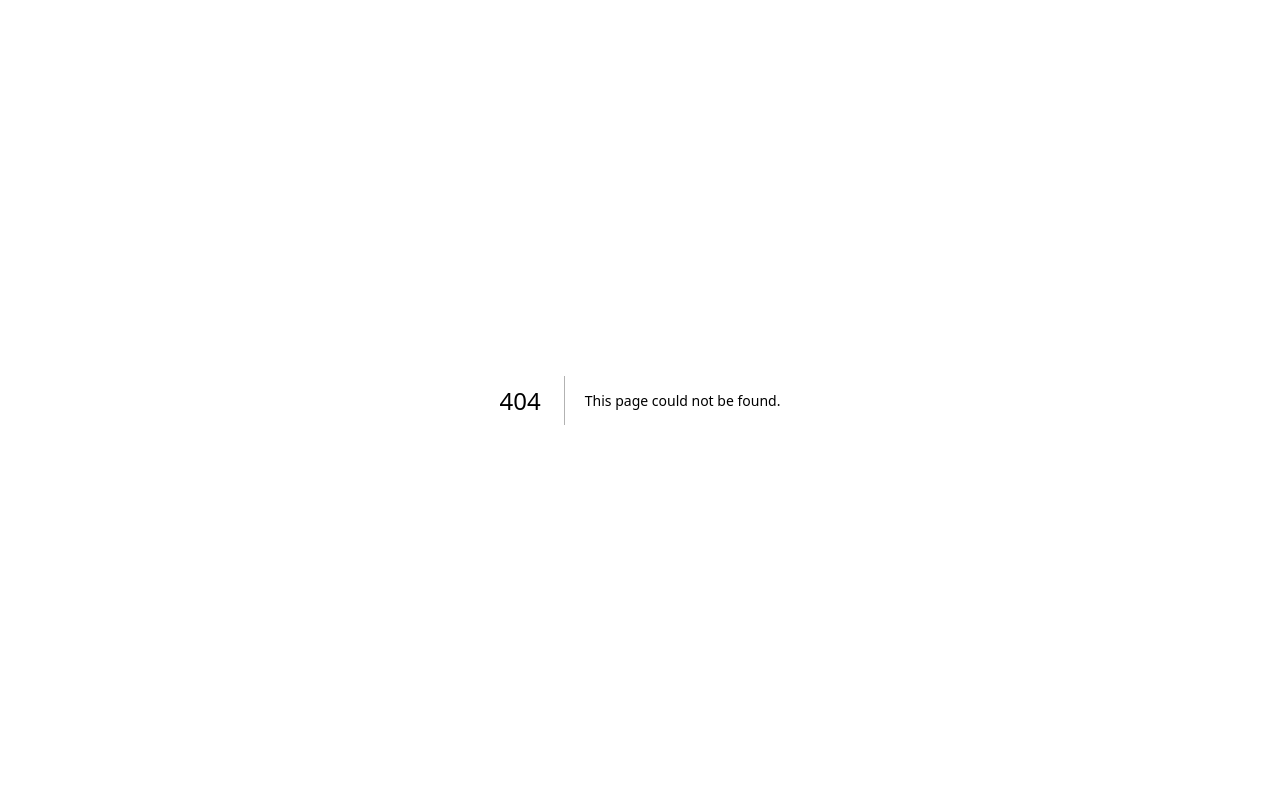
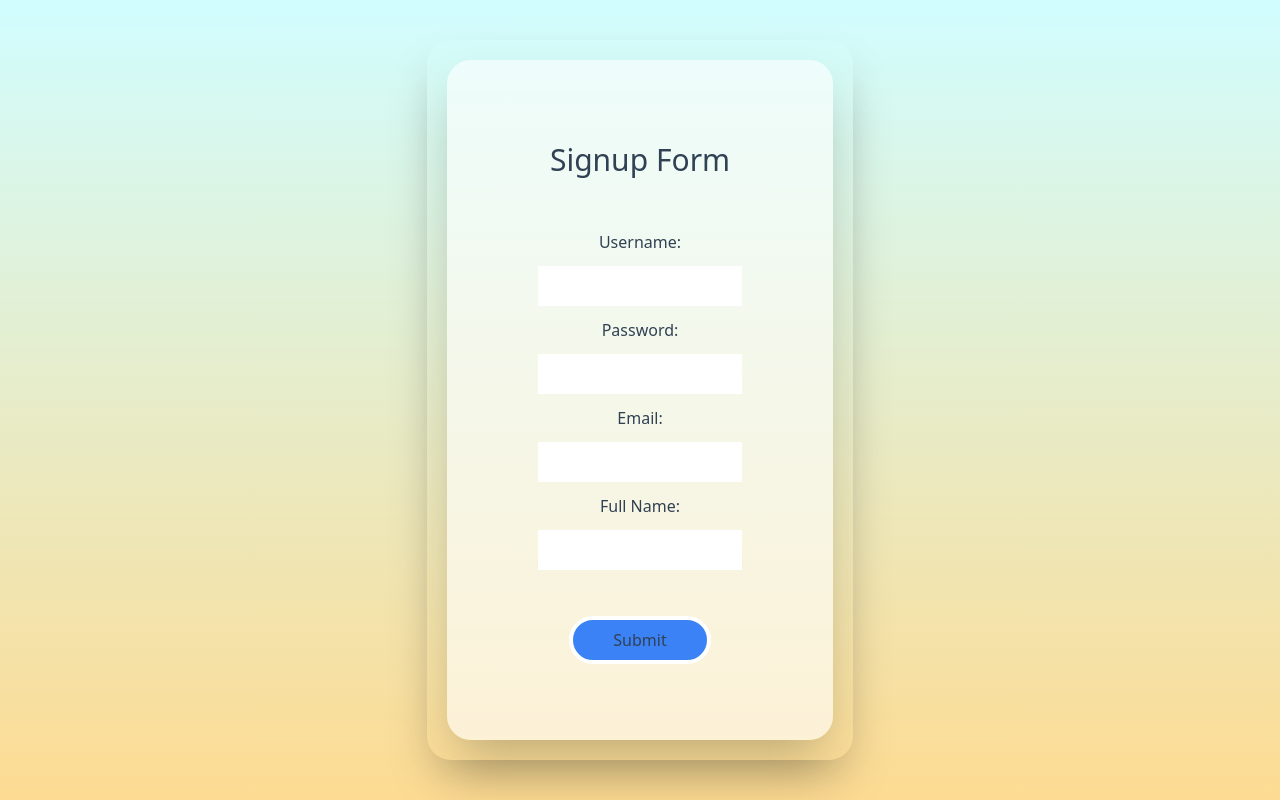
Before and after one commit to jduriu/yahtzee, a Next.js app in the folder yahtzee-front/: page /signup in a window 1280 px wide. Before the commit this address had no page. Built offline with nearby package versions, Linux system fonts and the light colour scheme.

Commit message:
initial front end sign up form component and api call

```diff
--- a/yahtzee-front/app/(auth)/_components/LoginForm.tsx
+++ b/yahtzee-front/app/(auth)/_components/SignupForm.tsx
@@ -4,25 +4,38 @@ import { useState } from "react"
 import { TokenAuth } from "@/utils/authUtils"
 
 
-export default function LoginForm() {
+export default function SignupForm({loading, setLoading, loggingIn, setLoggingIn}) {
   const [username, setUsername] = useState("")
   const [password, setPassword] = useState("")
-  const login = TokenAuth()[0]
+  const [email, setEmail] = useState("")
+  const [fullName, setFullName] = useState("")
+  const signUp = TokenAuth()[0]
+  const login = TokenAuth()[1]
 
 
   const handleSubmit = async (e) => {
     e.preventDefault()
-    await login(username, password)
+    const formData = {
+      username: username,
+      password: password,
+      email: email,
+      full_name: fullName
+    }
+    const new_user = await signUp(formData)
   }
 
   return (
     <div className="flex flex-col h-full w-full bg-white/60 shadow-2xl rounded-3xl px-10 py-5 justify-center items-center">
-      <div className="text-3xl h-1/4 w-full flex justify-center items-center">Login Form</div>
+      <div className="text-3xl h-1/4 w-full flex justify-center items-center">Signup Form</div>
       <div className="flex h-1/2 w-full flex-col gap-3 justify-center items-center">
         <div className="">Username:</div>
         <input className="bg-white w-2/3 p-2" type="text" value={username} onChange={(e) => setUsername(e.target.value)}/>
         <div className="">Password:</div>
         <input className="bg-white w-2/3 p-2" type="text" value={password} onChange={(e) => setPassword(e.target.value)}/>
+        <div className="">Email:</div>
+        <input className="bg-white w-2/3 p-2" type="text" value={email} onChange={(e) => setEmail(e.target.value)}/>
+        <div className="">Full Name:</div>
+        <input className="bg-white w-2/3 p-2" type="text" value={fullName} onChange={(e) => setFullName(e.target.value)}/>
       </div>
       <div className="h-1/4 w-full flex justify-center items-center">
         <button
--- /dev/null
+++ b/yahtzee-front/app/(auth)/signup/page.tsx
@@ -0,0 +1,17 @@
+'use client'
+
+import SignupForm from "../_components/SignupForm"
+import { useState } from 'react'
+
+export default function SignUp() {
+  const [loading, setLoading] = useState(false)
+  const [loggingIn, setLoggingIn] = useState(false)
+
+  return (
+    <div className="h-full w-full flex justify-center items-center">
+      <div className="h-[90%] w-1/3 rounded-3xl shadow-2xl p-5">
+        <SignupForm loading={loading} setLoading={setLoading} loggingIn={loggingIn} setLoggingIn={setLoggingIn}/>
+      </div>
+    </div>
+  )
+}
--- a/yahtzee-front/utils/authUtils.tsx
+++ b/yahtzee-front/utils/authUtils.tsx
@@ -22,11 +22,39 @@ export function setRefreshToken(refreshToken: string) {
   return sessionStorage.setItem("refreshToken", refreshToken)
 }
 
-
+interface FormData {
+  username: string;
+  email: string;
+  password: string;
+  full_name: string;
+}
 
 // Token authentication class for client
 export function TokenAuth() {
   const authClient = process.env.ACCOUNTS_API_HOST
+
+
+  async function signUp(formData: FormData) {
+    const url = `${authClient}/signup`
+    const data = JSON.stringify(formData)
+
+    try {
+      const response = await fetch(url, {
+        method: "POST",
+        body: data,
+        headers: {
+          'Content-Type': 'application/json'
+        }
+      })
+      if (response.ok) {
+        const data = await response.json()
+        // Auto login for token? Or create a separate page?
+      }
+    } catch (error) {
+      return errorHandler(error)
+    }
+
+  }
 
   async function login(username: string, password: string) {
     const form = new FormData()
@@ -52,5 +80,5 @@ export function TokenAuth() {
     }
   }
 
-  return [login]
+  return [signUp, login]
 }
```
